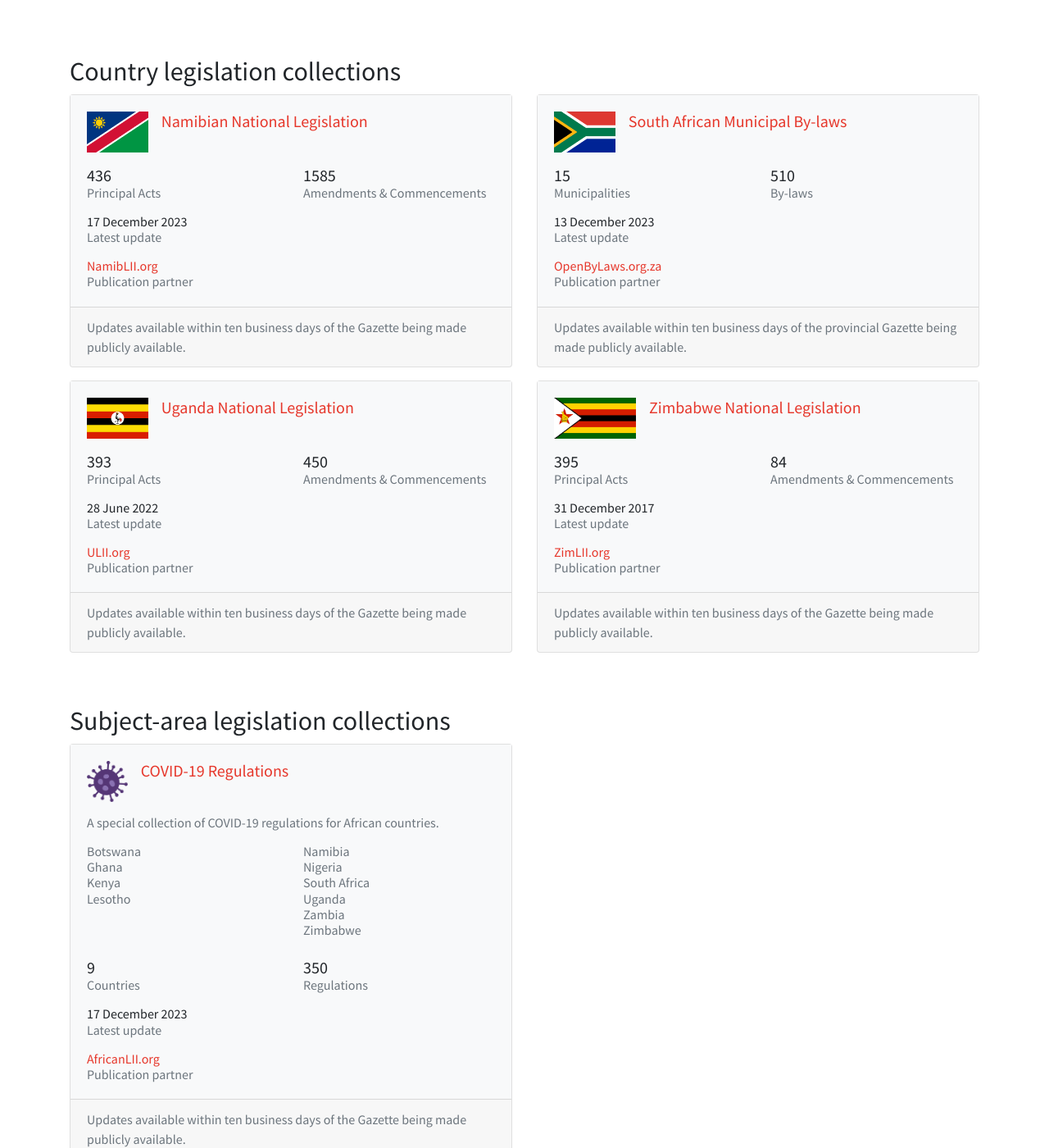
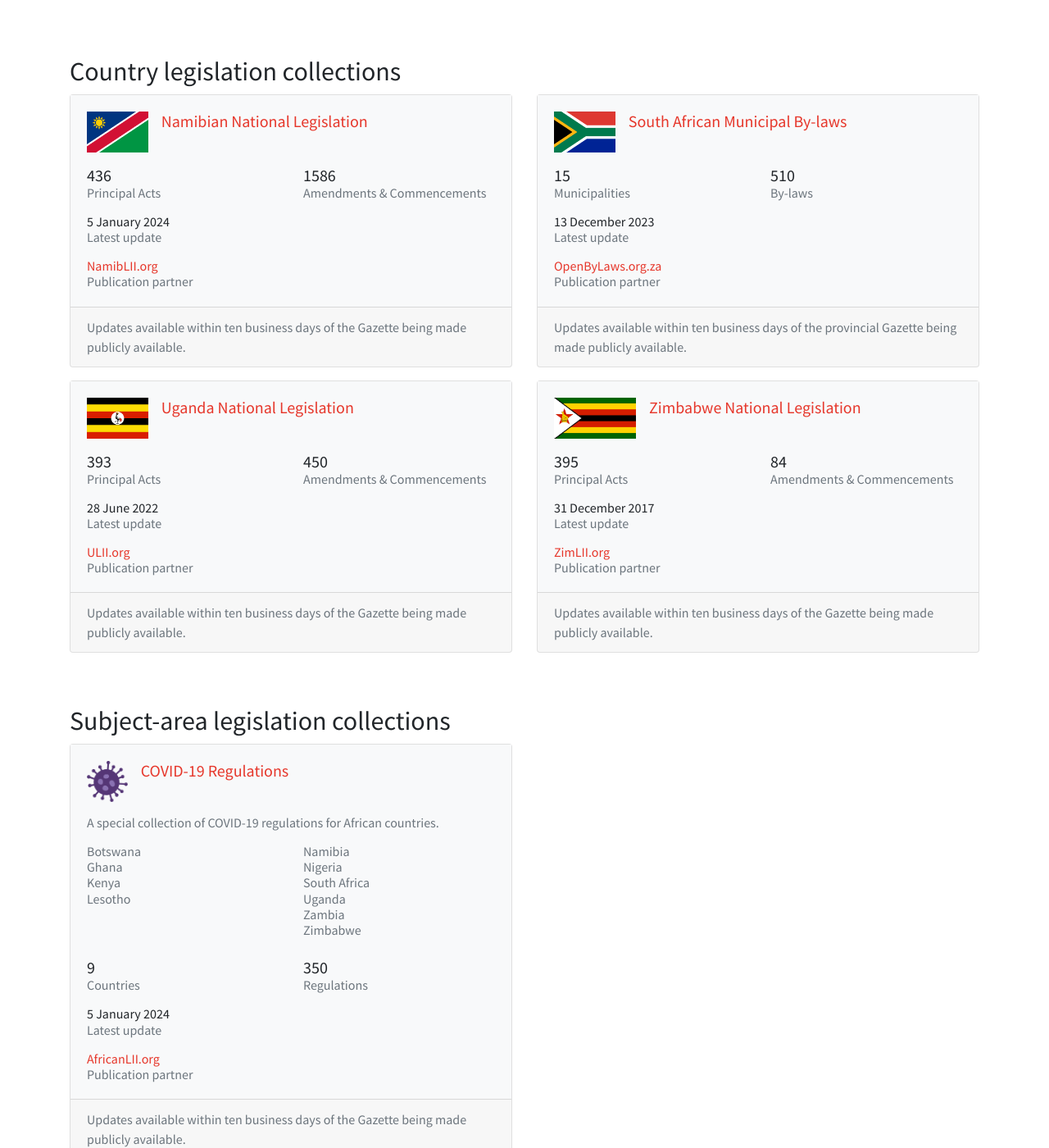
Before and after one commit to laws-africa/laws-africa.github.io, a Jekyll site: the page built from commons.markdown, in a window 1280 px wide and 1400 px high, scrolled down 595 px. Shown: the whole window at 82% size. Built offline with Jekyll 4.4.1, drawn with Linux system fonts in a browser that asks for light colours; nearby versions of some CDN libraries.

Commit message:
Updated commons stats

```diff
--- a/_data/commons.json
+++ b/_data/commons.json
@@ -1,13 +1,13 @@
 {
   "covid19": {
-    "as_at_date": "2023-12-17",
+    "as_at_date": "2024-01-05",
     "n_countries": 9,
     "n_principal": 350
   },
   "na": {
-    "as_at_date": "2023-12-17",
+    "as_at_date": "2024-01-05",
     "n_principal": 436,
-    "n_stubs": 1585
+    "n_stubs": 1586
   },
   "pending": [
     {
```
